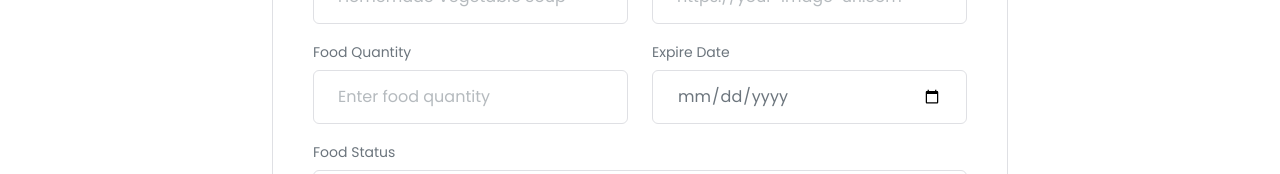
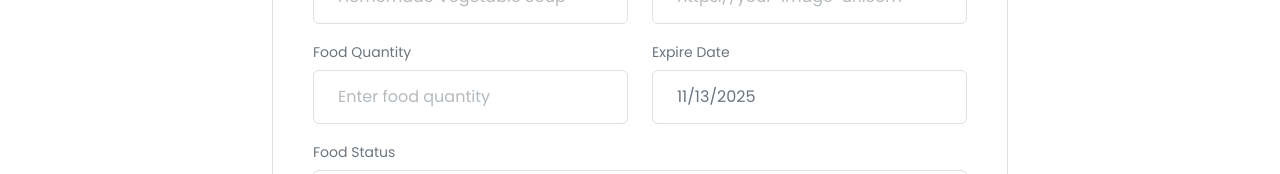
Before and after one commit to AbrarulRhythm/assignment-10-client, a React (Vite) app: page /add-food in a window 1280 px wide. Shown: the part 366-540 px from the top of the page. Built offline with nearby package versions, Linux system fonts and the light colour scheme; no server answers; sample sign-in values are in the browser's storage; a web font is replaced by a local one.

Commit message:
added date picker in add food and update food form

```diff
--- a/package.json
+++ b/package.json
@@ -15,6 +15,7 @@
     "axios": "^1.13.2",
     "firebase": "^12.5.0",
     "react": "^19.1.1",
+    "react-datepicker": "^8.9.0",
     "react-dom": "^19.1.1",
     "react-fast-marquee": "^1.6.5",
     "react-hook-form": "^7.66.0",
--- a/src/index.css
+++ b/src/index.css
@@ -134,6 +134,12 @@ p {
   @apply bg-gray-300 border-gray-300 text-gray-400 cursor-default
 }
 
+/* [ Date Picker ] */
+/*================================================== */
+.react-datepicker-wrapper {
+  @apply w-full
+}
+
 /* [ Table ] */
 /*================================================== */
 thead {
--- a/src/pages/AddFood/AddFood.jsx
+++ b/src/pages/AddFood/AddFood.jsx
@@ -1,15 +1,19 @@
-import React, { useEffect } from 'react';
-import { useForm } from 'react-hook-form';
+import React, { useEffect, useState } from 'react';
+import { Controller, useForm } from 'react-hook-form';
 import useAuth from '../../hooks/useAuth';
 import Swal from 'sweetalert2';
 import useAxiosSecure from '../../hooks/useAxiosSecure';
+import DatePicker from "react-datepicker";
+import "react-datepicker/dist/react-datepicker.css";
 
 const AddFood = () => {
     const { user } = useAuth();
     const axiosSecure = useAxiosSecure();
+    const [startDate, setStartDate] = useState(new Date());
     const {
         register,
         handleSubmit,
+        control,
         reset,
         formState: { errors, isSubmitting },
     } = useForm();
@@ -43,7 +47,8 @@ const AddFood = () => {
 
     // Handle Add Food
     const handleAddFood = (foodData) => {
-        const newFoodData = { ...foodData, created_at: [formattedDate, formattedTime] };
+        const formattedExpDate = foodData.expireDate.toDateString();
+        const newFoodData = { ...foodData, expireDate: formattedExpDate, created_at: [formattedDate, formattedTime] };
 
         axiosSecure.post('/foods', newFoodData)
             .then((data) => {
@@ -122,13 +127,23 @@ const AddFood = () => {
                                     <div className='w-full md:w-6/12 px-3'>
                                         <div className='mb-4'>
                                             <label htmlFor="name" className='text-sm mb-2 inline-block'>Expire Date</label>
-                                            <input type="date"
-                                                {...register('expireDate',
-                                                    {
-                                                        required: 'Expire Date is required'
-                                                    }
+                                            <Controller
+                                                name='expireDate'
+                                                control={control}
+                                                defaultValue={startDate}
+                                                rules={{
+                                                    required: 'Expire Date is required',
+                                                }}
+                                                render={({ field }) => (
+                                                    <DatePicker
+                                                        {...field}
+                                                        className={`${errors.expireDate ? 'border-red-500 focus:border-red-500 text-red-500' : 'border-dark-04 focus:border-ps-primary text-body'} w-full px-6 py-3.5 border  rounded-md focus:outline-0`}
+                                                        selected={field.value} onChange={(date) => {
+                                                            setStartDate(date);
+                                                            field.onChange(date)
+                                                        }} />
                                                 )}
-                                                className={`${errors.expireDate ? 'border-red-500 focus:border-red-500 text-red-500' : 'border-dark-04 focus:border-ps-primary text-body'} w-full px-6 py-3.5 border  rounded-md focus:outline-0`} placeholder='Enter food quantity' />
+                                            />
                                             <span className={`${errors.expireDate ? 'block mt-1' : 'hidden'} text-[14px] text-red-500`}>{errors.expireDate && errors.expireDate.message}</span>
                                         </div>
                                     </div>
--- a/src/pages/UpdateFood/UpdateFood.jsx
+++ b/src/pages/UpdateFood/UpdateFood.jsx
@@ -1,19 +1,23 @@
-import React, { useEffect } from 'react';
+import React, { useEffect, useState } from 'react';
 import useAuth from '../../hooks/useAuth';
-import { useForm } from 'react-hook-form';
+import { Controller, useForm } from 'react-hook-form';
 import useAxiosSecure from '../../hooks/useAxiosSecure';
 import { useLoaderData } from 'react-router';
 import Swal from 'sweetalert2';
+import DatePicker from "react-datepicker";
+import "react-datepicker/dist/react-datepicker.css";
 
 const UpdateFood = () => {
     const { user } = useAuth();
     const axiosSecure = useAxiosSecure();
     const food = useLoaderData();
+    const [startDate, setStartDate] = useState(new Date());
 
     const {
         register,
         handleSubmit,
         reset,
+        control,
         formState: { errors, isSubmitting },
     } = useForm();
 
@@ -39,7 +43,10 @@ const UpdateFood = () => {
 
     // Handle Add Food
     const handleAddFood = (foodData) => {
-        axiosSecure.patch(`/foods/${food._id}`, foodData)
+        const formattedExpDate = foodData.expireDate.toDateString();
+        const updateNewFoodData = { ...foodData, expireDate: formattedExpDate };
+
+        axiosSecure.patch(`/foods/${food._id}`, updateNewFoodData)
             .then((data) => {
                 if (data.data.modifiedCount) {
                     Swal.fire({
@@ -50,7 +57,7 @@ const UpdateFood = () => {
                         timer: 2000
                     })
                 }
-            })
+            });
     }
 
     return (
@@ -115,13 +122,23 @@ const UpdateFood = () => {
                                     <div className='w-full md:w-6/12 px-3'>
                                         <div className='mb-4'>
                                             <label htmlFor="name" className='text-sm mb-2 inline-block'>Expire Date</label>
-                                            <input type="date"
-                                                {...register('expireDate',
-                                                    {
-                                                        required: 'Expire Date is required'
-                                                    }
+                                            <Controller
+                                                name='expireDate'
+                                                control={control}
+                                                defaultValue={startDate}
+                                                rules={{
+                                                    required: 'Expire Date is required',
+                                                }}
+                                                render={({ field }) => (
+                                                    <DatePicker
+                                                        {...field}
+                                                        className={`${errors.expireDate ? 'border-red-500 focus:border-red-500 text-red-500' : 'border-dark-04 focus:border-ps-primary text-body'} w-full px-6 py-3.5 border  rounded-md focus:outline-0`}
+                                                        selected={field.value} onChange={(date) => {
+                                                            setStartDate(date);
+                                                            field.onChange(date)
+                                                        }} />
                                                 )}
-                                                className={`${errors.expireDate ? 'border-red-500 focus:border-red-500 text-red-500' : 'border-dark-04 focus:border-ps-primary text-body'} w-full px-6 py-3.5 border  rounded-md focus:outline-0`} placeholder='Enter food quantity' />
+                                            />
                                             <span className={`${errors.expireDate ? 'block mt-1' : 'hidden'} text-[14px] text-red-500`}>{errors.expireDate && errors.expireDate.message}</span>
                                         </div>
                                     </div>
```
Also changed, not shown: 1 other file (tests, documents, lock files or other folders).
